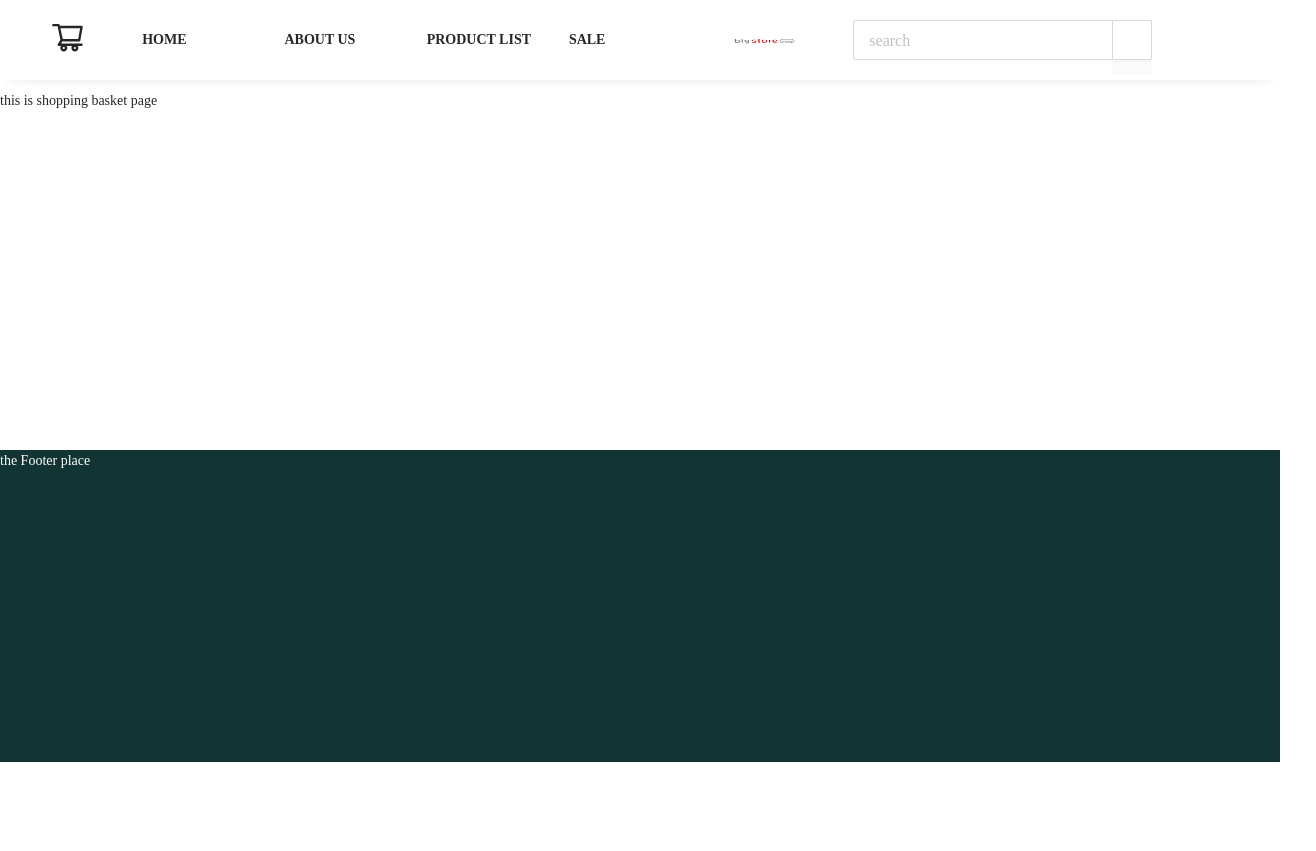
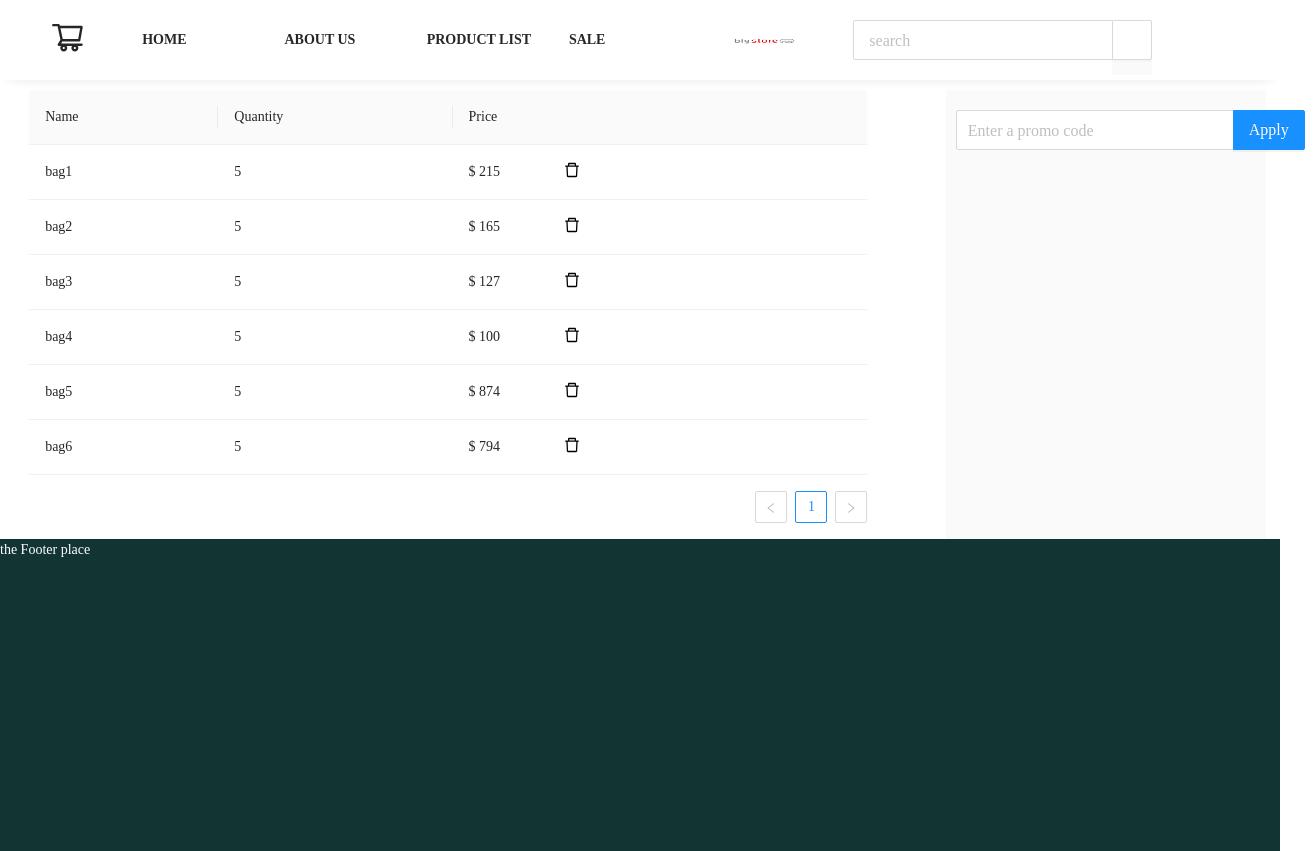
Before and after one commit to Maede-Dev/big-store, a Next.js app: page /shopping-basket in a window 1280 px wide. Shown: the whole page, 1316 px wide, since content can reach past the window. Before the commit the page ends 800 px from the top, so only its background shows below. Built offline with nearby package versions, Linux system fonts and the light colour scheme.

Commit message:
add table and sideBar to shopping basket page

```diff
--- a/Components/Header/index.jsx
+++ b/Components/Header/index.jsx
@@ -2,7 +2,6 @@ import { Col, Input, Row, Space } from "antd";
 
 import Link from "next/link";
 import React from "react";
-import {SearchOutlined} from '@ant-design/icons';
 import {ShoppingCartOutlined} from '@ant-design/icons';
 import style from "./Header.module.scss";
 
--- a/pages/product-list/index.jsx
+++ b/pages/product-list/index.jsx
@@ -1,9 +1,9 @@
 import { Col, Image, Row } from "antd";
 
 import CardItem from "../../Components/Card";
+import ProductListSideBar from "../../Components/ProductListSideBar";
 import React from "react";
 import style from "./productList.module.scss";
-import ProductListSideBar from "../../Components/ProductListSideBar";
 
 const productList = () => {
   const exampleList = [
--- a/pages/shopping-basket/index.jsx
+++ b/pages/shopping-basket/index.jsx
@@ -1,11 +1,99 @@
-import React from 'react'
+import { Col, Input, Row, Space, Table } from "antd";
+import {
+  DeleteOutlined,
+  MinusCircleOutlined,
+  PlusCircleOutlined,
+} from "@ant-design/icons";
 
+import React from "react";
+import style from "./shoppingBasket.module.scss";
+
+const { Search } = Input;
 const ShoppingBasket = () => {
-    return (
-        <div>
-            this is shopping basket page
-        </div>
-    )
-}
+  const deleteHandler = () => {};
 
-export default ShoppingBasket
+  const columns = [
+    {
+      title: "Name",
+      dataIndex: "name",
+    },
+    {
+      title: "Quantity",
+      dataIndex: "quantity",
+    },
+    {
+      title: "Price",
+      dataIndex: "price",
+      render: (text, record) => (
+        <Space size="middle">
+          {record.price}
+          <DeleteOutlined
+            onClick={deleteHandler}
+            className={style.DeleteIcon}
+          />
+        </Space>
+      ),
+    },
+  ];
+
+  const data = [
+    {
+      key: "1",
+      name: "bag1",
+      quantity: "5",
+      price: "$ 215",
+    },
+    {
+      key: "2",
+      name: "bag2",
+      quantity: "5",
+      price: "$ 165",
+    },
+    {
+      key: "3",
+      name: "bag3",
+      quantity: "5",
+      price: "$ 127",
+    },
+    {
+      key: "4",
+      name: "bag4",
+      quantity: "5",
+      price: "$ 100",
+    },
+    {
+      key: "5",
+      name: "bag5",
+      quantity: "5",
+      price: "$ 874",
+    },
+    {
+      key: "6",
+      name: "bag6",
+      quantity: "5",
+      price: "$ 794",
+    },
+  ];
+
+  return (
+    <div>
+        <Row justify={"space-around"}>
+        <Col span={16}>
+      <Table className={style.table} columns={columns} dataSource={data} />
+      </Col>
+      <Col span={6} className={style.sideCol}>
+
+         <Search
+      placeholder="Enter a promo code"
+      allowClear
+      enterButton="Apply"
+      size="large"
+      className={style.search}
+    />
+      </Col>
+      </Row>
+    </div>
+  );
+};
+
+export default ShoppingBasket;
--- /dev/null
+++ b/pages/shopping-basket/shoppingBasket.module.scss
@@ -0,0 +1,25 @@
+
+.DeleteIcon{
+    font-size: 1rem;
+    color: black;
+    font-weight: 700;
+    margin-left:3rem;
+    cursor: pointer;
+}
+
+.table{
+    margin-left: 15px;
+}
+
+.sideCol{
+    text-align: middle;
+    margin-left: 50px;
+    font-weight: 700;
+    font-size: 20px;
+    width: 100%;
+    background-color:#fafafa;
+    .search{
+        margin: 20px 10px 0px 10px;
+        width: 350px;
+    }
+}
```
